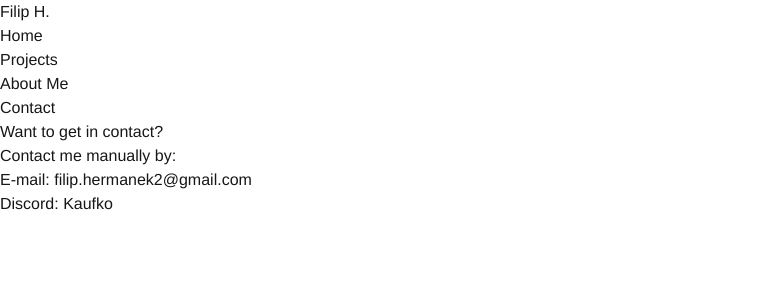
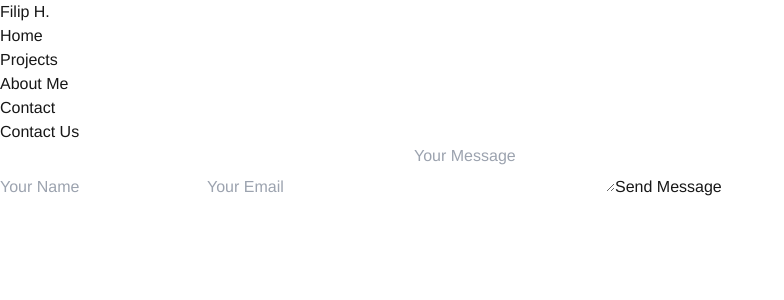
Before and after one commit to Kaufko/kaufko.github.io, a Next.js app: page /Contact in a window 1280 px wide. Shown: the top 300 px of the page, without its empty margins (0-784 px from the left). Built offline with nearby package versions, Linux system fonts and the light colour scheme.

Commit message:
Fixed contacts page and small bugs, sending emails now works

```diff
--- a/package.json
+++ b/package.json
@@ -11,6 +11,7 @@
   "dependencies": {
     "motion": "^12.0.6",
     "next": "15.1.6",
+    "nodemailer": "^6.10.0",
     "react": "^19.0.0",
     "react-dom": "^19.0.0"
   },
--- a/src/app/Contact/page.tsx
+++ b/src/app/Contact/page.tsx
@@ -1,24 +1,81 @@
-const contact = () => {
-    const emailText = `E-mail: filip.hermanek2@gmail.com`;
-    const discordText = `Discord: Kaufko`;
+"use client";
+import { useState } from "react";
+
+export default function ContactPage() {
+    const [formData, setFormData] = useState({ name: "", email: "", message: "" });
+    const [loading, setLoading] = useState(false);
+    const [responseMessage, setResponseMessage] = useState("");
+
+    const handleChange = (e: React.ChangeEvent<HTMLInputElement | HTMLTextAreaElement>) => {
+        setFormData({ ...formData, [e.target.name]: e.target.value });
+    };
+
+    const handleSubmit = async (e: React.FormEvent) => {
+        e.preventDefault();
+        setLoading(true);
+        setResponseMessage("");
+
+        try {
+            const response = await fetch("/api/sendEmail", {
+                method: "POST",
+                headers: { "Content-Type": "application/json" },
+                body: JSON.stringify(formData),
+            });
+
+            const data = await response.json();
+            if (response.ok) {
+                setResponseMessage("Email sent successfully!");
+                setFormData({ name: "", email: "", message: "" });
+            } else {
+                setResponseMessage(data.error || "Failed to send email.");
+            }
+        } catch (error) {
+            console.error("Error:", error);
+            setResponseMessage("Something went wrong. Please try again.");
+        }
+
+        setLoading(false);
+    };
+
     return (
-        <main>
-            <div className="font-mono ml-20 mt-40 absolute">
-                <h1 className="text-3xl">Want to get in contact?</h1>
-                <section className="mt-20 text-lg">
-                    <h3 className="text-xl">Contact me manually by:</h3>
-                    <ul className="list-disc list-inside">
-                        <li>{emailText}</li>
-                        <li>{discordText}</li>
-                    </ul>
-                </section>
-                <section>
-
-                </section>
-            </div>
-        </main>
-
+        <div className="max-w-lg mx-auto mt-10 p-6 bg-black rounded-lg shadow-md">
+            <h1 className="text-2xl font-bold mb-4">Contact Us</h1>
+            <form onSubmit={handleSubmit} className="space-y-4">
+                <input
+                    type="text"
+                    name="name"
+                    value={formData.name}
+                    onChange={handleChange}
+                    placeholder="Your Name"
+                    className="w-full p-2 text-black border border-gray-300 rounded"
+                    required
+                />
+                <input
+                    type="email"
+                    name="email"
+                    value={formData.email}
+                    onChange={handleChange}
+                    placeholder="Your Email"
+                    className="w-full p-2 border text-black border-gray-300 rounded"
+                    required
+                />
+                <textarea
+                    name="message"
+                    value={formData.message}
+                    onChange={handleChange}
+                    placeholder="Your Message"
+                    className="w-full p-2 border text-black border-gray-300 rounded"
+                    required
+                />
+                <button
+                    type="submit"
+                    className="w-full bg-blue-500 text-white py-2 rounded hover:bg-blue-600 transition"
+                    disabled={loading}
+                >
+                    {loading ? "Sending..." : "Send Message"}
+                </button>
+            </form>
+            {responseMessage && <p className="mt-4 text-center">{responseMessage}</p>}
+        </div>
     );
-};
-
-export default contact;
+}
--- /dev/null
+++ b/src/app/api/sendEmail/route.ts
@@ -0,0 +1,39 @@
+import { NextResponse } from "next/server";
+const nodemailer = require("nodemailer")
+export async function POST(req: Request) {
+    try {
+        const { name, email, message } = await req.json();
+
+        if (!name || !email || !message) {
+            return NextResponse.json({ error: "All fields are required" }, { status: 400 });
+        }
+
+        // Create a transporter object using Ethereal email
+        const transporter = nodemailer.createTransport({
+            host: "smtp.ethereal.email",
+            port: 587,
+            secure: false,
+            auth: {
+                user: process.env.EMAIL_USER,
+                pass: process.env.EMAIL_PASS,
+            },
+        });
+
+        // Email content
+        const mailOptions = {
+            from: `"${name}" <${email}>`,
+            to: process.env.EMAIL_USER, // Your Ethereal email
+            subject: "New Contact Form Submission",
+            text: `Name: ${name}\nEmail: ${email}\n\nMessage:\n${message}`,
+        };
+
+        // Send the email
+        const info = await transporter.sendMail(mailOptions);
+        console.log("Message sent: %s", info.messageId);
+
+        return NextResponse.json({ success: true, messageId: info.messageId });
+    } catch (error) {
+        console.error("Error sending email:", error);
+        return NextResponse.json({ error: "Failed to send email" }, { status: 500 });
+    }
+}
```
Also changed, not shown: src/app/projects/page.tsx (added, +12 -0 lines), 1 other file (tests, documents, lock files or other folders).
